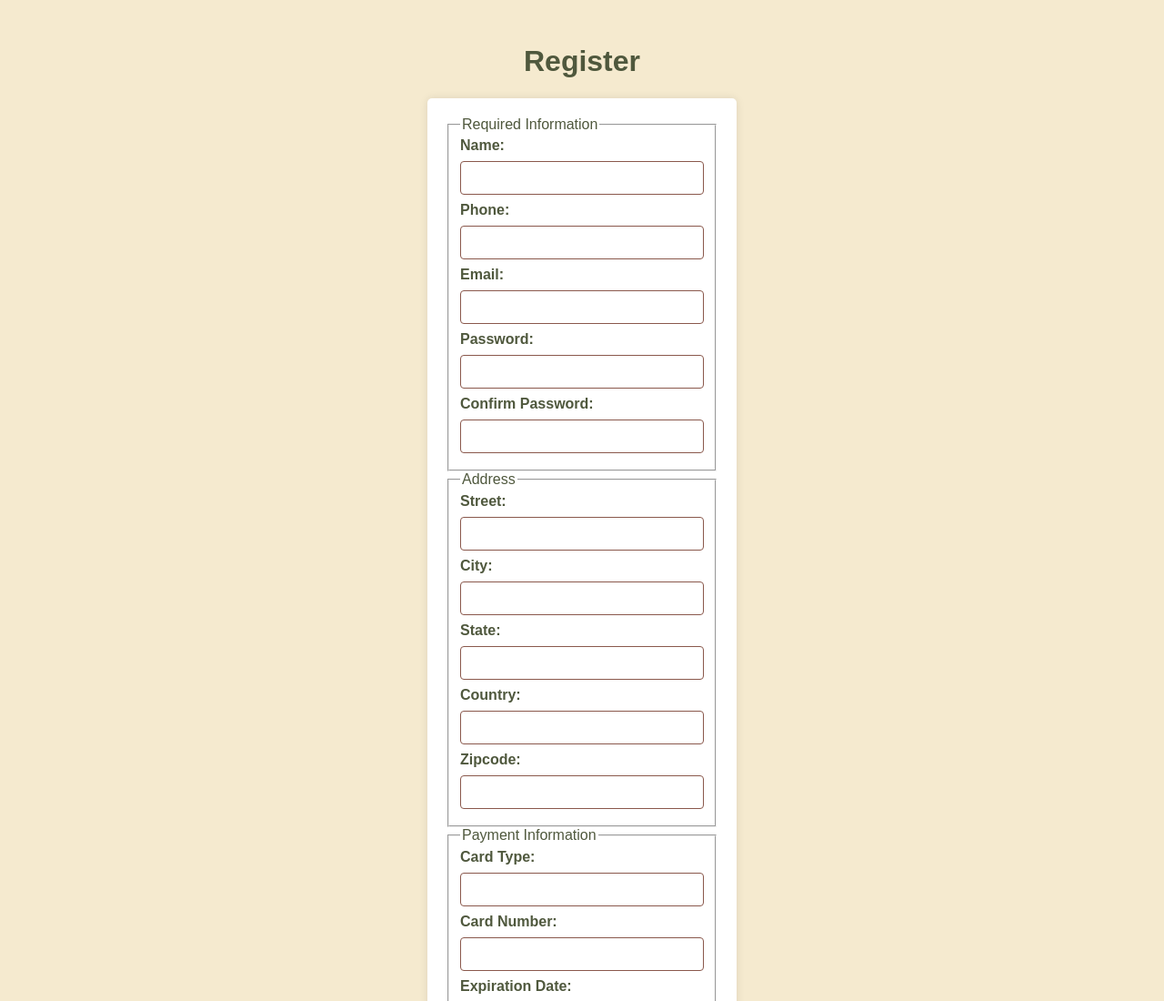
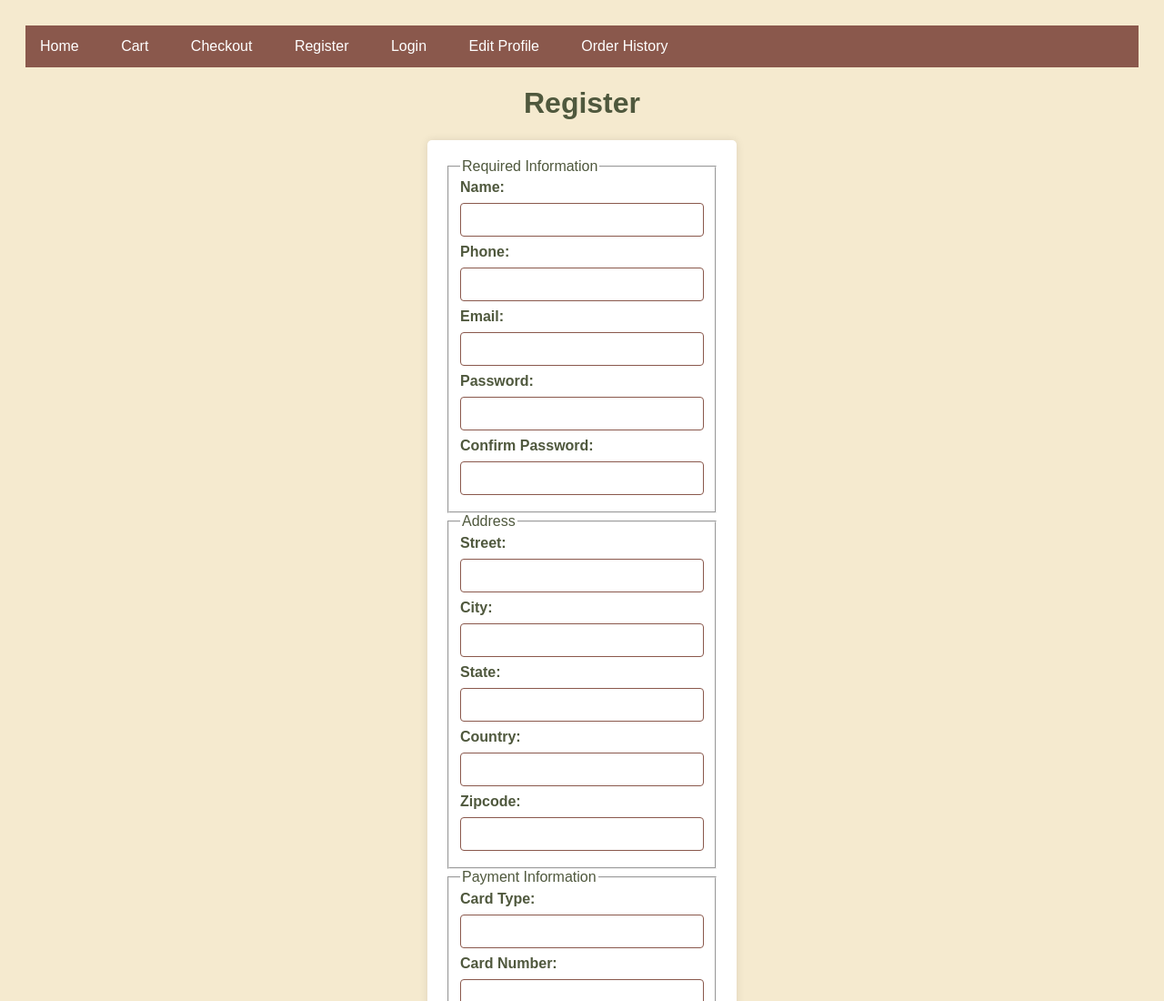
Before and after one commit to apar2021/CSCI4050, a plain HTML site: page Registration.html in a window 1280 px wide. Shown: the top 1100 px of the page at 91% size. Drawn offline with Linux system fonts and the light colour scheme.

Commit message:
Update Registration.html

```diff
--- a/Registration.html
+++ b/Registration.html
@@ -1,7 +1,7 @@
 <!DOCTYPE html>
 <html>
 <head>
-  <title>Bookstore Registration</title>
+    <title>Registration</title>
     <style>
         body {
             font-family: Arial, sans-serif;
@@ -9,9 +9,36 @@
             color: #4F583D;
             padding: 20px;
         }
+
         h1 {
             text-align: center;
         }
+
+        ul.horizontal-menu {
+            list-style-type: none;
+            margin: 0;
+            padding: 0;
+            overflow: hidden;
+            background-color: #8A584C; /* Updated color */
+        }
+
+        ul.horizontal-menu li {
+            display: inline-block;
+            margin-right: 10px;
+        }
+
+        ul.horizontal-menu li a {
+            display: block;
+            color: #fff; /* Updated color */
+            text-align: center;
+            padding: 14px 16px;
+            text-decoration: none;
+        }
+
+        ul.horizontal-menu li a:hover {
+            background-color: #70463e; /* Updated color */
+        }
+
         form {
             max-width: 300px;
             margin: 0 auto;
@@ -20,9 +47,11 @@
             border-radius: 5px;
             box-shadow: 0 0 10px rgba(0, 0, 0, 0.1);
         }
+
         label {
             font-weight: bold;
         }
+
         input[type="email"],
         input[type="password"],
         input[type="text"],
@@ -35,6 +64,7 @@
             box-sizing: border-box;
             border-radius: 4px;
         }
+
         input[type="submit"] {
             width: 100%;
             background-color: #8A584C;
@@ -45,13 +75,25 @@
             border-radius: 4px;
             cursor: pointer;
         }
+
         input[type="submit"]:hover {
             background-color: #70463e;
         }
     </style>
 </head>
 <body>
+    <ul class="horizontal-menu">
+        <li><a href="Home.html">Home</a></li>
+        <li><a href="Cart.html">Cart</a></li>
+        <li><a href="Checkout.html">Checkout</a></li>
+        <li><a href="Register.html">Register</a></li>
+        <li><a href="Login.html">Login</a></li>
+        <li><a href="EditProfile.html">Edit Profile</a></li>
+        <li><a href="OrderHistory.html">Order History</a></li>
+    </ul>
+
     <h1>Register</h1>
+
     <form action="registration" method="post">
         <fieldset>
             <legend>Required Information</legend>
@@ -101,7 +143,7 @@
             <input type="text" id="expiration_date" name="expiration_date">
         </fieldset>
 
-    <input type="submit" value="Register">
+        <input type="submit" value="Register" onclick="location.href='EmailVerification.html'">
     </form>
 </body>
 </html>
```
Lines whose indentation alone changed are shown as unchanged.
